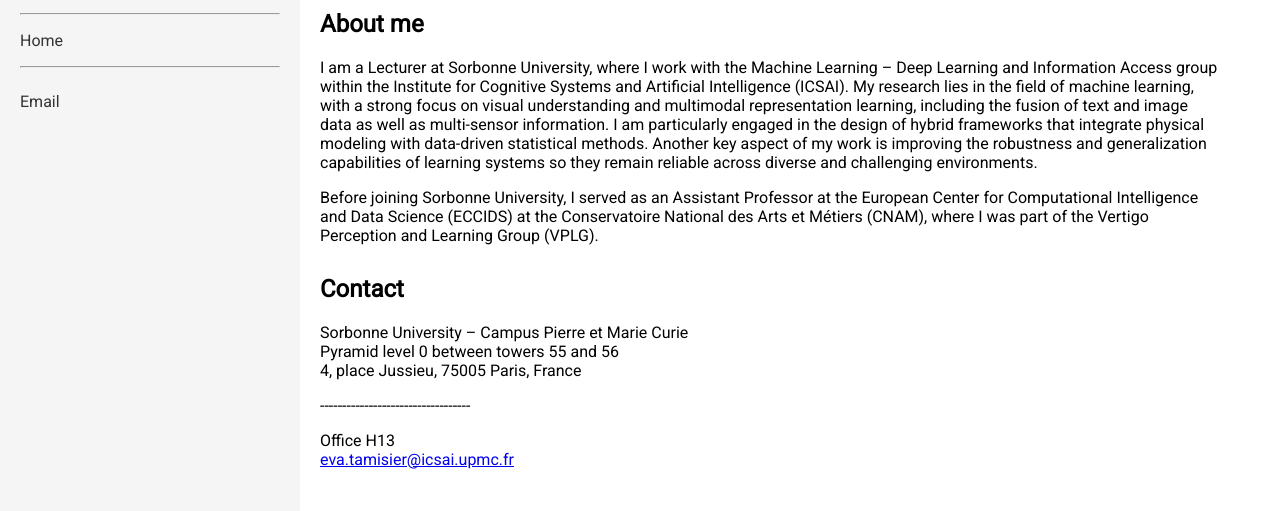
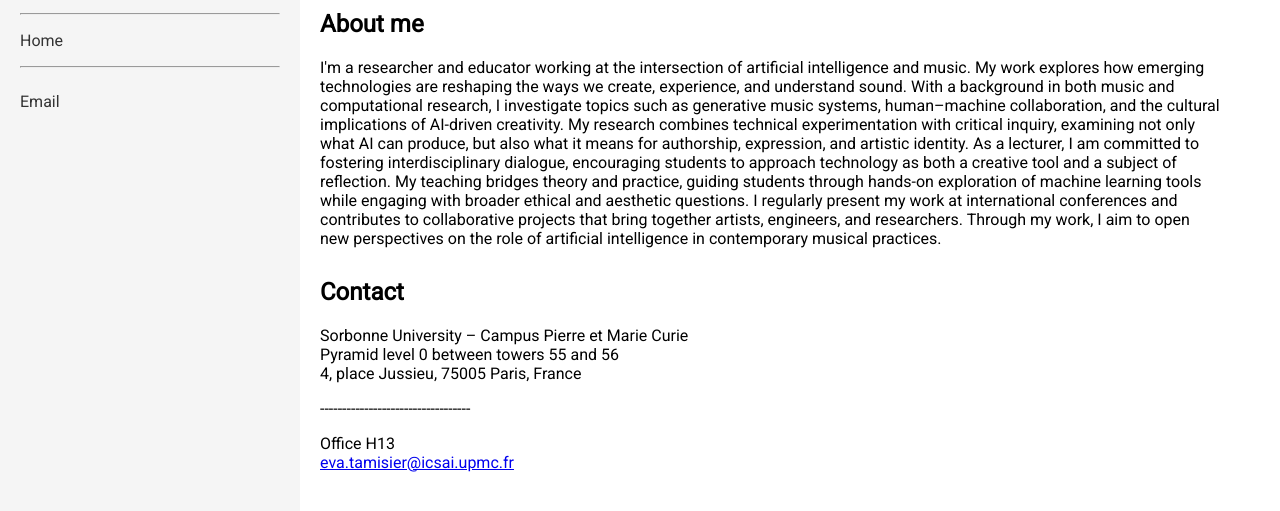
Before and after one commit to evatamisier/evatamisier, a plain HTML site: page index.html in a window 1280 px wide. Shown: the part 119-630 px from the top of the page. Drawn offline with Linux system fonts and the light colour scheme.

Commit message:
Update index.html

```diff
--- a/index.html
+++ b/index.html
@@ -106,15 +106,11 @@ h2 {
     <h2>About me</h2>
 
     <p>
-      I am a Lecturer at Sorbonne University, where I work with the Machine Learning – Deep Learning and Information Access group within the Institute for Cognitive Systems and Artificial Intelligence (ICSAI).
-      My research lies in the field of machine learning, with a strong focus on visual understanding and multimodal representation learning, including the fusion of text and image data as well as multi-sensor information.
-      I am particularly engaged in the design of hybrid frameworks that integrate physical modeling with data-driven statistical methods.
-      Another key aspect of my work is improving the robustness and generalization capabilities of learning systems so they remain reliable across diverse and challenging environments.
-    </p>
+      I'm a researcher and educator working at the intersection of artificial intelligence and music. My work explores how emerging technologies are reshaping the ways we create, experience, and understand sound.
+With a background in both music and computational research, I investigate topics such as generative music systems, human–machine collaboration, and the cultural implications of AI-driven creativity. My research combines technical experimentation with critical inquiry, examining not only what AI can produce, but also what it means for authorship, expression, and artistic identity.
+As a lecturer, I am committed to fostering interdisciplinary dialogue, encouraging students to approach technology as both a creative tool and a subject of reflection. My teaching bridges theory and practice, guiding students through hands-on exploration of machine learning tools while engaging with broader ethical and aesthetic questions.
+I regularly present my work at international conferences and contributes to collaborative projects that bring together artists, engineers, and researchers. Through my work, I aim to open new perspectives on the role of artificial intelligence in contemporary musical practices.
 
-    <p>
-      Before joining Sorbonne University, I served as an Assistant Professor at the European Center for Computational Intelligence and Data Science (ECCIDS) at the Conservatoire National des Arts et Métiers (CNAM),
-      where I was part of the Vertigo Perception and Learning Group (VPLG).
     </p>
 
     <h2>Contact</h2>
```
